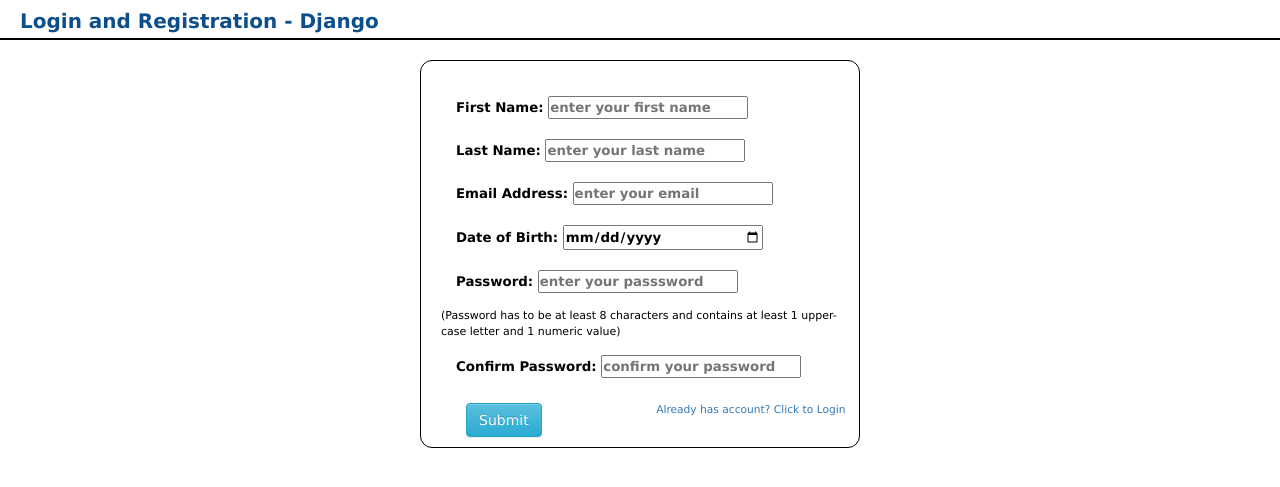
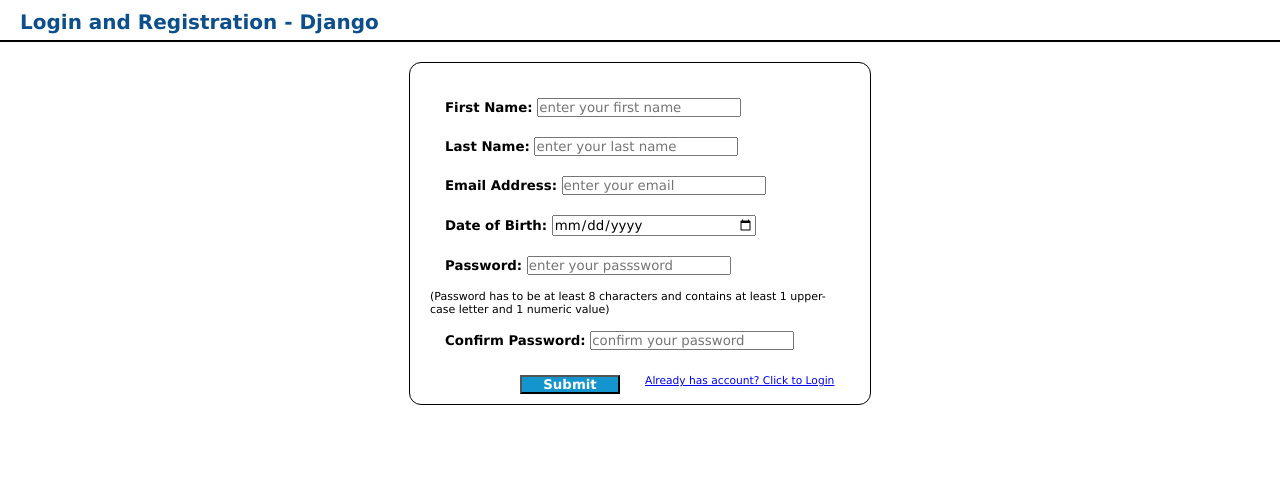
Before and after one commit to calvnguyen/login_registration, a Django app: page /register in a window 1280 px wide. Shown: the top 487 px of the page. Run offline with Django 3.2, Linux system fonts and the light colour scheme; parts of the project's set-up code (start-up, migrations or seed data) failed here and were passed over; some libraries are stand-ins or nearby versions.

Commit message:
2nd commit

```diff
--- a/apps/login_reg/templates/login_reg/index.html
+++ b/apps/login_reg/templates/login_reg/index.html
@@ -5,15 +5,6 @@
       <title>Login and Registration</title>
       {% load staticfiles %}
       <link rel="stylesheet" href="{% static 'login_reg/css/login_reg.css' %}"media="screen" title="no title"  charset="utf-8">
-
-      <!-- Latest compiled and minified CSS -->
-      <link rel="stylesheet" href="https://maxcdn.bootstrapcdn.com/bootstrap/3.3.7/css/bootstrap.min.css" integrity="sha384-BVYiiSIFeK1dGmJRAkycuHAHRg32OmUcww7on3RYdg4Va+PmSTsz/K68vbdEjh4u" crossorigin="anonymous">
-
-      <!-- Optional theme -->
-      <link rel="stylesheet" href="https://maxcdn.bootstrapcdn.com/bootstrap/3.3.7/css/bootstrap-theme.min.css" integrity="sha384-rHyoN1iRsVXV4nD0JutlnGaslCJuC7uwjduW9SVrLvRYooPp2bWYgmgJQIXwl/Sp" crossorigin="anonymous">
-
-      <!-- Latest compiled and minified JavaScript -->
-      <script src="https://maxcdn.bootstrapcdn.com/bootstrap/3.3.7/js/bootstrap.min.js" integrity="sha384-Tc5IQib027qvyjSMfHjOMaLkfuWVxZxUPnCJA7l2mCWNIpG9mGCD8wGNIcPD7Txa" crossorigin="anonymous"></script>
 
   </head>
   <body>
@@ -80,7 +71,7 @@
           {% endfor %}
         </ul>
 
-        <input class="btn btn-info" type="submit" value="Submit">
+        <input id="submit-button" type="submit" value="Submit">
         <a id="user-exist" href="/login">Already has account? Click to Login</a>
 
       </form>
--- a/apps/login_reg/templates/login_reg/success.html
+++ b/apps/login_reg/templates/login_reg/success.html
@@ -27,7 +27,7 @@
       {% endif %}
 
       <form action='/logout'>
-        <input class="btn btn-info" type="submit" value="Logout">
+        <input id="submit-button" type="submit" value="Logout">
       </form>
       <h3 id="div-header">Your Information:</h3>
       <table id="emails-table">
@@ -53,7 +53,7 @@
         </tbody>
       </table>
       <form id="registration-form" action='/login'>
-        <input class="btn btn-info" type="submit" value="Go Back">
+        <input id="submit-button" type="submit" value="Go Back">
       </form>
 
 
```
Also changed, not shown: apps/login_reg/templates/login_reg/login.html (+1 -10 lines), db.sqlite3.
